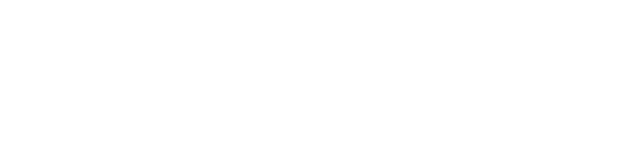
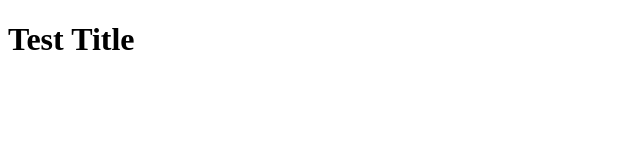
Before and after one commit to juanmrad/itweb200-feb25, a plain HTML site: page deleteExample.html in a window 1280 px wide. Shown: the whole page, without its empty margins (0-640 px from the left). Drawn offline with Linux system fonts and the light colour scheme.

Commit message:
changed delete example.html

```diff
--- a/deleteExample.html
+++ b/deleteExample.html
@@ -9,6 +9,7 @@
 
 <body>
 
+  <h1>Test Title</h1>
 </body>
 
 </html>
```
